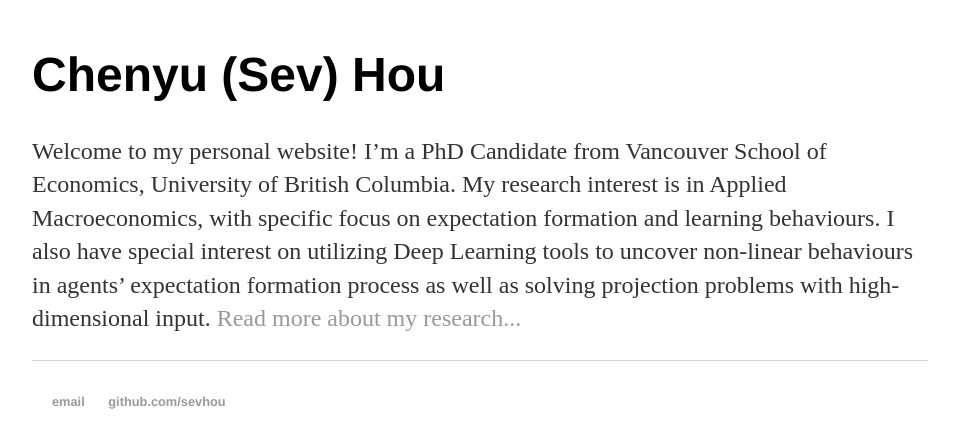
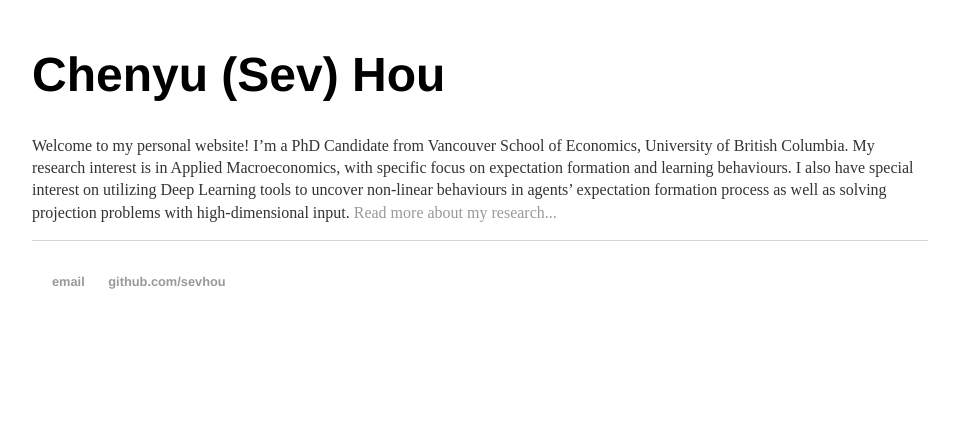
Before and after one commit to sevhou/sevhou.github.io, a Jekyll site: the page built from index.html, in a window 1280 px wide. Shown: the top 448 px of the page, without its empty margins (160-1119 px from the left). Built offline with Jekyll 4.4.1, drawn with Linux system fonts in a browser that asks for light colours.

Commit message:
Update main.css

```diff
--- a/css/main.css
+++ b/css/main.css
@@ -41,12 +41,12 @@
 h2 {
     font-size: 1em;
     font-family: 'Impact', 'sans-serif';
-    color: #cccccc;
+    color: #5f5f5f;
     font-weight: bold;
 }
 
 h3 {
-    font-size: 1.5em;
+    font-size: 1.3em;
     font-family:'Helvetica', 'Arial', 'Sans-Serif';
     color: #5f5f5f;
     font-weight: 200;
@@ -54,7 +54,7 @@
 
 
 p {
-    font-size: 1.5em;
+    font-size: 1em;
     line-height: 1.4em;
     color: #333;
 }
```
